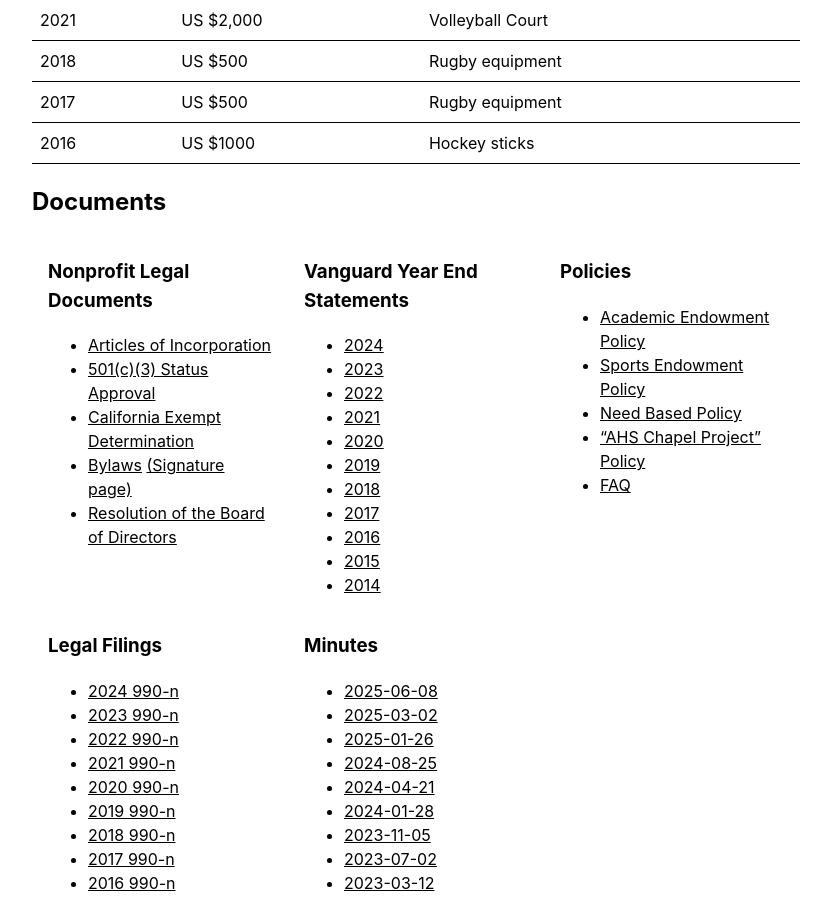
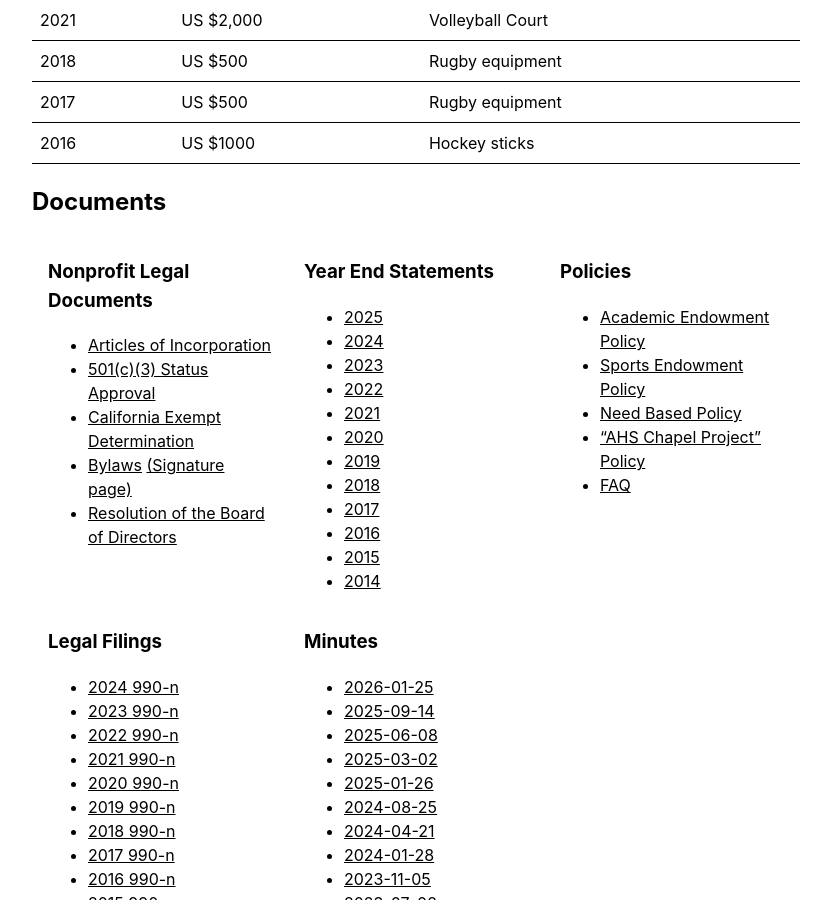
Before and after one commit to ahsef/ahsef.github.io, a Jekyll site: the page built from _pages/about.html, in a window 1280 px wide and 900 px high, scrolled down 3805 px. Shown: the whole window, without its empty margins (224-1055 px from the left). Built offline with Jekyll 4.4.1, drawn with Linux system fonts in a browser that asks for light colours.

Commit message:
Update 2025 EOY minutes and newsletter.

```diff
--- a/_pages/about.html
+++ b/_pages/about.html
@@ -325,9 +325,10 @@ $277 - Mungai Eric Mbugua
     </div>
 
     <div class="w3-container w3-third">
-        <h3>Vanguard Year End Statements</h3>
+        <h3>Year End Statements</h3>
 
         <ul>
+            <li><a href="/financial/2025_Year_End_Financial_Report.pdf">2025</a></li>
             <li><a href="/financial/vanguard-20241231.pdf">2024</a></li>
             <li><a href="/financial/vanguard-20231231.pdf">2023</a></li>
             <li><a href="/financial/vanguard-20221231.pdf">2022</a></li>
@@ -419,6 +420,8 @@ $277 - Mungai Eric Mbugua
     <div class="w3-container w3-third">
         <h3>Minutes</h3>
         <ul>
+        <li><a href="/minutes/20260125.pdf">2026-01-25</a></li>
+        <li><a href="/minutes/20250914.pdf">2025-09-14</a></li>
         <li><a href="/minutes/20250608.pdf">2025-06-08</a></li>
 		<li><a href="/minutes/20250302.pdf">2025-03-02</a></li>
 		<li><a href="/minutes/20250126.pdf">2025-01-26</a></li>
```
Also changed, not shown: 3 other files.
